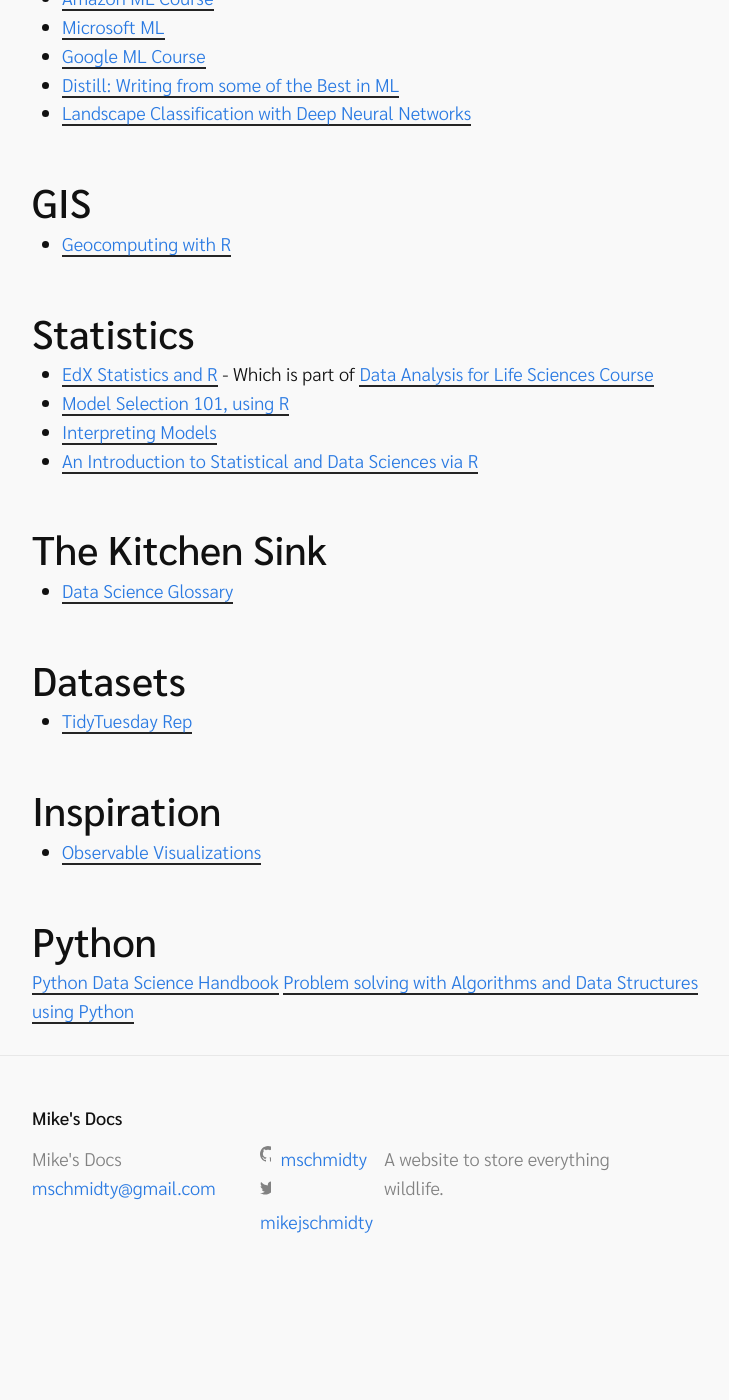
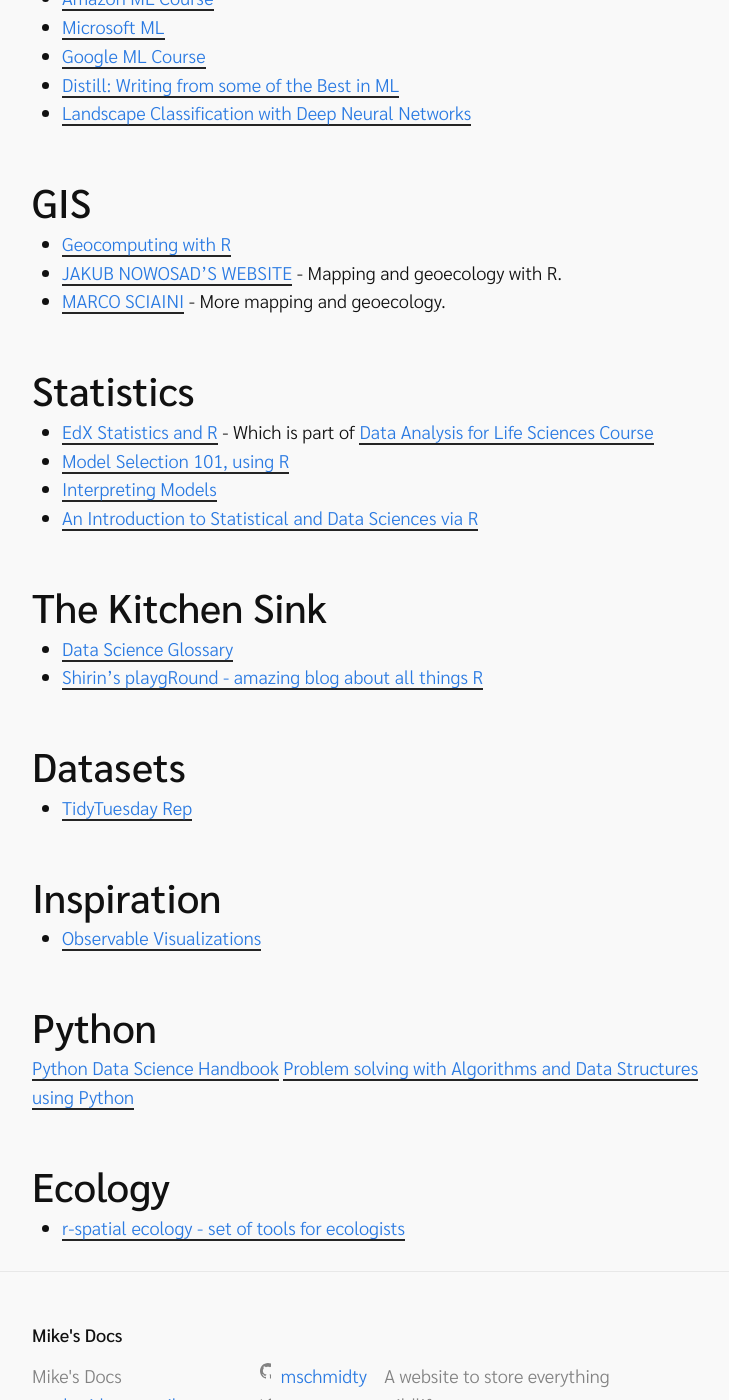
Before and after one commit to mschmidty/bio_notes, a Jekyll site: the page built from r/_posts/2018-11-20-machine_learning_resources.md, in a window 1280 px wide and 1400 px high, scrolled down 608 px. Shown: the whole window, without its empty margins (268-997 px from the left). Built offline with Jekyll 4.4.1, drawn with Linux system fonts in a browser that asks for light colours; before the commit the page ends 1910 px from its top, so only the background shows below that.

```diff
--- a/r/_posts/2018-11-20-machine_learning_resources.md
+++ b/r/_posts/2018-11-20-machine_learning_resources.md
@@ -21,6 +21,8 @@ A collection of resources on data science and machine learning.
 
 ## GIS
 * [Geocomputing with R](https://geocompr.robinlovelace.net/index.html)
+* [JAKUB NOWOSAD'S WEBSITE](https://nowosad.github.io) - Mapping and geoecology with R.
+* [MARCO SCIAINI](https://marcosci.rbind.io/) - More mapping and geoecology.
 
 ## Statistics
 * [EdX Statistics and R](https://www.edx.org/course/statistics-and-r) - Which is part of [Data Analysis for Life Sciences Course](https://www.edx.org/xseries/data-analysis-life-sciences)
@@ -30,6 +32,7 @@ A collection of resources on data science and machine learning.
 
 ## The Kitchen Sink
 * [Data Science Glossary](https://www.kaggle.com/shivamb/data-science-glossary-on-kaggle-updated)
+* [Shirin's playgRound - amazing blog about all things R](https://shirinsplayground.netlify.com/)
 
 ## Datasets
 * [TidyTuesday Rep](https://github.com/rfordatascience/tidytuesday)
@@ -40,3 +43,6 @@ A collection of resources on data science and machine learning.
 ## Python
 [Python Data Science Handbook](https://jakevdp.github.io/PythonDataScienceHandbook/01.01-help-and-documentation.html)
 [Problem solving with Algorithms and Data Structures using Python](https://interactivepython.org/runestone/static/pythonds/index.html)
+
+## Ecology
+* [r-spatial ecology - set of tools for ecologists](https://github.com/r-spatialecology/shar)
```
Also changed, not shown: r/_posts/2019-02-14-creating-a-polygon.md (added, +34 -0 lines), r/_posts/2019-02-26-image-classification-resources-and-notes.md (added, +9 -0 lines), r/_posts/2019-02-26-random-forest-resources-and-notes.md (added, +14 -0 lines), web_dev_notes/_posts/2018-12-12-web_dev_resources.md (+1 -0 lines).
